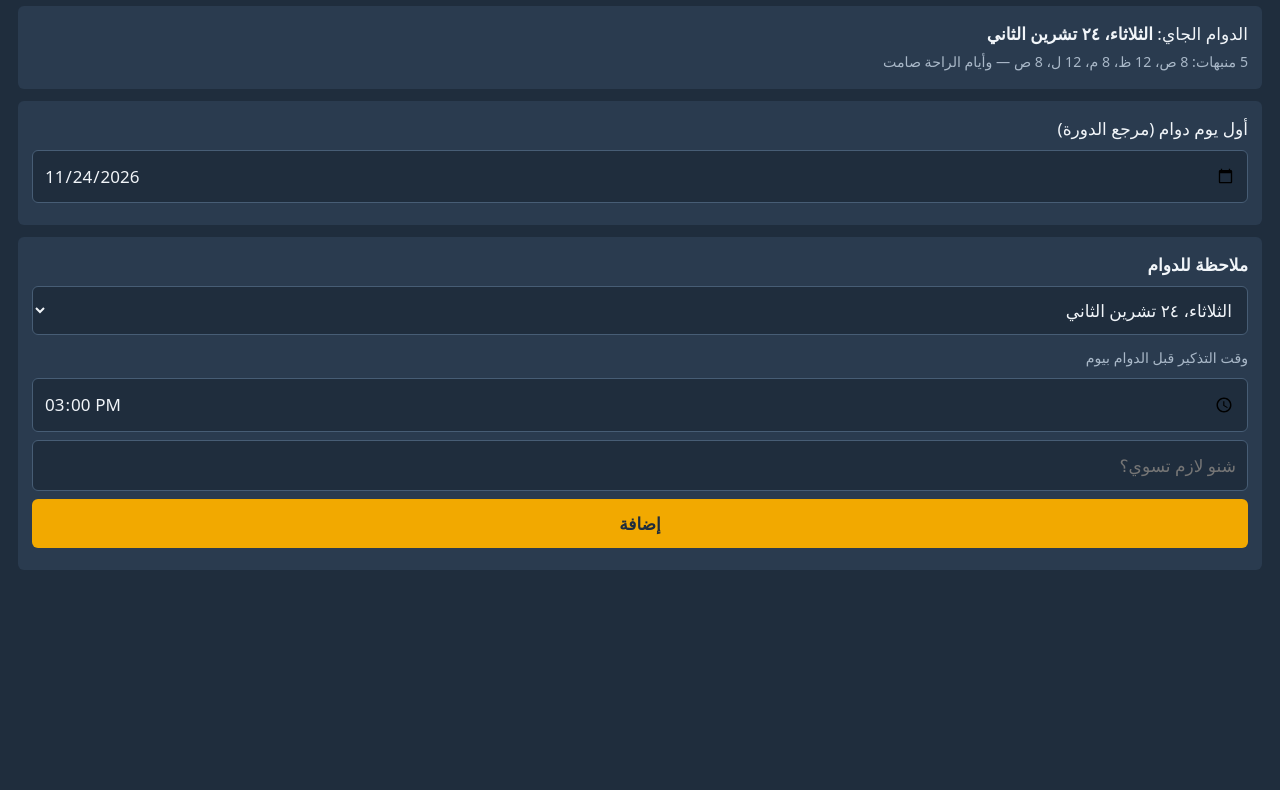
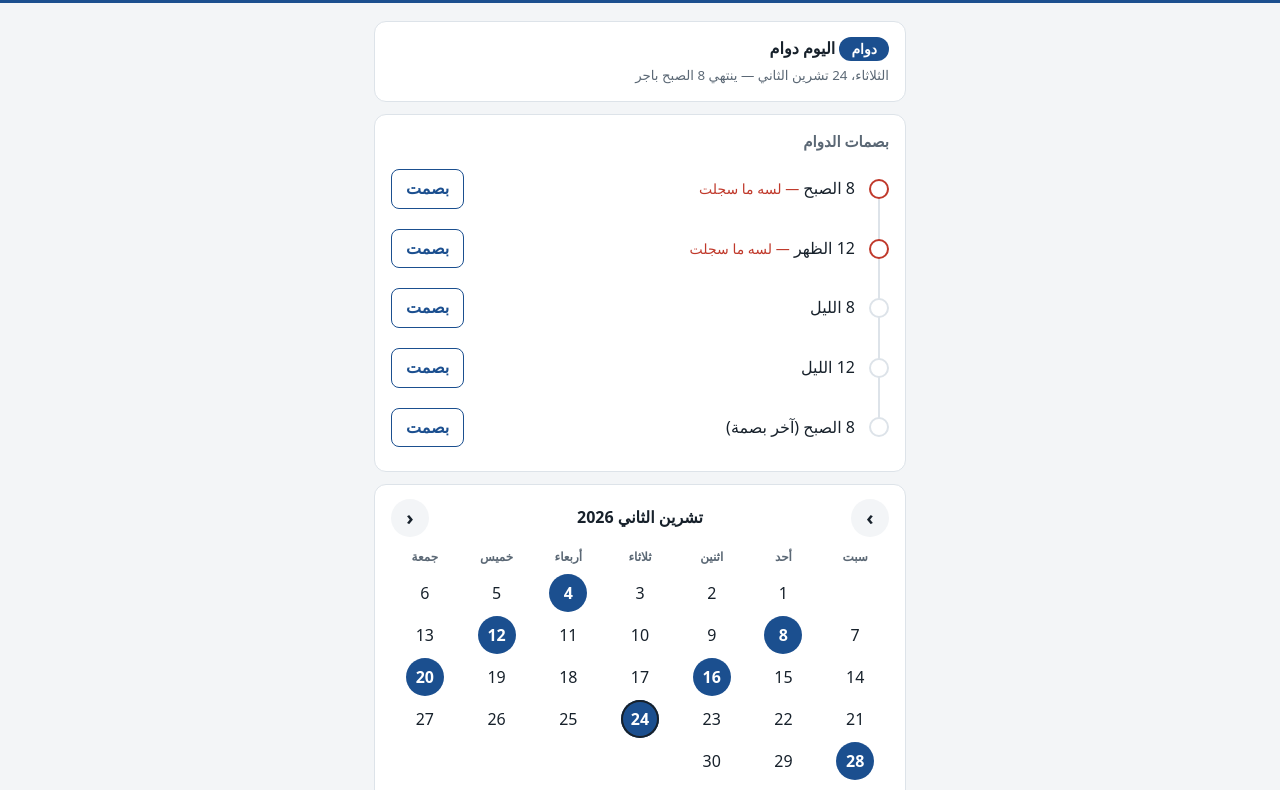
Before and after one commit to memo1000rg-cloud/duty-alarm, a plain HTML site: page index.html in a window 1280 px wide. Shown: the part 61-851 px from the top of the page. Before the commit the page ends 800 px from the top, so only its background shows below. Drawn offline with Linux system fonts and the light colour scheme.

Commit message:
Add files via upload

```diff
--- a/AndroidManifest.xml
+++ b/AndroidManifest.xml
@@ -4,7 +4,7 @@
     <uses-permission android:name="android.permission.FOREGROUND_SERVICE"/>
     <uses-permission android:name="android.permission.FOREGROUND_SERVICE_MEDIA_PLAYBACK"/>
     <uses-permission android:name="android.permission.USE_FULL_SCREEN_INTENT"/>
-    <application android:label="منبه الدوام" android:theme="@android:style/Theme.DeviceDefault.NoActionBar">
+    <application android:label="منبه الدوام" android:icon="@mipmap/ic_launcher" android:roundIcon="@mipmap/ic_launcher" android:theme="@android:style/Theme.DeviceDefault.NoActionBar">
         <activity android:name=".MainActivity" android:exported="true" android:showWhenLocked="true" android:turnScreenOn="true">
             <intent-filter>
                 <action android:name="android.intent.action.MAIN"/>
--- /dev/null
+++ b/ic_launcher.xml
@@ -0,0 +1,4 @@
+<adaptive-icon xmlns:android="http://schemas.android.com/apk/res/android">
+    <background android:drawable="@drawable/ic_bg"/>
+    <foreground android:drawable="@drawable/ic_fg"/>
+</adaptive-icon>
--- a/index.html
+++ b/index.html
@@ -1,39 +1,99 @@
-<!doctype html><html lang=ar dir=rtl><meta charset=utf-8><meta name=viewport content="width=device-width,initial-scale=1">
+<!doctype html><html lang=ar dir=rtl><meta charset=utf-8><meta name=viewport content="width=device-width,initial-scale=1,viewport-fit=cover">
+<title>منبه الدوام</title>
 <style>
-body{margin:0;padding:18px;font:17px/1.6 system-ui,sans-serif;background:#1f2d3d;color:#f1f5f9}
-h1{font-size:22px;margin:0 0 14px}
-.c{background:#2a3b4f;border-radius:6px;padding:14px;margin:12px 0}
-input,select,button{display:block;width:100%;box-sizing:border-box;font:inherit;padding:11px;margin:8px 0;border:1px solid #475d75;border-radius:6px;background:#1f2d3d;color:inherit}
-button{background:#f2a900;color:#1f2d3d;border:0;font-weight:700}
-small{color:#a9b8c8}
+:root{--bg:#f3f5f7;--s:#fff;--ink:#17212b;--mu:#5b6875;--ln:#dde3e9;--pr:#1b4f8f;--on:#fff;--ok:#1c8a4e;--lt:#c0392b;--wn:#b7791f}
+@media(prefers-color-scheme:dark){:root{--bg:#10161c;--s:#19222b;--ink:#e7edf2;--mu:#93a1ae;--ln:#2a3642;--pr:#7db3f2;--on:#0d1b2a;--ok:#4cc17f;--lt:#ff8f80;--wn:#e3b04b}}
+*{box-sizing:border-box}
+body{margin:0;background:var(--bg);color:var(--ink);font:16px/1.6 system-ui,sans-serif}
+header{background:var(--pr);color:var(--on);padding:calc(16px + env(safe-area-inset-top,0px)) 18px 16px}
+header h1{margin:0;font-size:20px}
+main{max-width:560px;margin:0 auto;padding:6px 14px 28px}
+.c{background:var(--s);border:1px solid var(--ln);border-radius:12px;padding:14px 16px;margin:12px 0}
+h2{margin:0 0 6px;font-size:15px;color:var(--mu);font-weight:600}
+small{color:var(--mu)}
+input,button{font:inherit;color:inherit}
+input{width:100%;padding:10px 12px;margin:6px 0;border:1px solid var(--ln);border-radius:8px;background:var(--bg)}
+button{border:0;border-radius:8px;padding:10px 16px;font-weight:600}
+.b{background:var(--pr);color:var(--on);width:100%;margin-top:8px}
+.o{background:none;border:1px solid var(--pr);color:var(--pr)}
+.chip{display:inline-block;padding:1px 12px;border-radius:99px;font-size:14px;font-weight:700;background:var(--pr);color:var(--on)}
+.chip.r{background:none;border:1px solid var(--ok);color:var(--ok)}
+.chip.v{background:none;border:1px solid var(--wn);color:var(--wn)}
+.p{position:relative;display:flex;align-items:center;gap:10px;padding:10px 34px 10px 0}
+.p::before{content:"";position:absolute;right:9px;top:0;bottom:0;width:2px;background:var(--ln)}
+.p:first-of-type::before{top:50%}.p:last-child::before{bottom:50%}
+.p i{position:absolute;right:0;top:50%;margin-top:-10px;width:20px;height:20px;border-radius:50%;background:var(--s);border:2px solid var(--ln)}
+.p.n i{border-color:var(--pr)}.p.d i{background:var(--ok);border-color:var(--ok)}.p.l i{border-color:var(--lt)}
+.p span{flex:1}.p.d span{color:var(--mu)}.p em{color:var(--lt);font-style:normal;font-size:14px}
+.p button{padding:6px 14px;background:none;border:1px solid var(--pr);color:var(--pr)}
+.p.d button{border-color:var(--ok);color:var(--ok)}
+.m{display:flex;align-items:center;justify-content:space-between;margin-bottom:6px}
+.m button{width:38px;height:38px;padding:0;background:var(--bg);color:var(--ink);border-radius:50%;font-size:20px}
+.g{display:grid;grid-template-columns:repeat(7,1fr);gap:4px;text-align:center}
+.g b{font-size:12px;color:var(--mu);font-weight:600;padding:4px 0}
+.g i{font-style:normal;width:38px;height:38px;line-height:38px;border-radius:50%;margin:auto}
+.g .u{background:var(--pr);color:var(--on);font-weight:700}
+.g .v{background:none;border:2px dashed var(--wn);color:var(--wn);line-height:34px}
+.g .t{box-shadow:inset 0 0 0 2px var(--ink)}
+.g .s{outline:2px solid var(--pr);outline-offset:2px}
+summary{color:var(--mu)}
 </style>
-<h1>منبه الدوام</h1>
+<header><h1>منبه الدوام</h1></header>
+<main>
 <div class=c id=nx></div>
-<div class=c><label>أول يوم دوام (مرجع الدورة)<input type=date id=a></label></div>
-<div class=c><b>ملاحظة للدوام</b>
-<select id=d></select>
-<label><small>وقت التذكير قبل الدوام بيوم</small><input type=time id=r value=15:00></label>
-<input id=t placeholder="شنو لازم تسوي؟"><button onclick=add()>إضافة</button></div>
+<div class=c id=pk></div>
+<div class=c><div class=m><button onclick=mv(-1)>›</button><b id=mt></b><button onclick=mv(1)>‹</button></div>
+<div class=g id=cal></div>
+<p><small id=cl></small><br><small>● دوام &nbsp; ◌ إجازة (المنبهات موقوفة)</small></p>
+<div id=sp></div></div>
+<div class=c><h2>ملاحظة للدوام الجاي</h2><small id=nh></small>
+<label><small>وقت التذكير (قبل الدوام بيوم)</small><input type=time id=r value=15:00></label>
+<input id=t placeholder="شنو لازم تسوي؟"><button class=b onclick=add()>إضافة</button></div>
 <div id=l></div>
+<details class=c><summary>إعدادات الدورة</summary><label><small>أول يوم دوام (مرجع الدورة)</small><input type=date id=a></label></details>
+</main>
 <script>
 const D=864e5,$=i=>document.getElementById(i),S=localStorage;
-let A=S.a||'2026-11-24',N=JSON.parse(S.n||'[]');
+let A=S.a||'2026-11-24',N=JSON.parse(S.n||'[]'),K=JSON.parse(S.p||'{}'),V=JSON.parse(S.v||'{}'),M=0,Z='';
+const ky=d=>d.getFullYear()+'-'+String(d.getMonth()+1).padStart(2,'0')+'-'+String(d.getDate()).padStart(2,'0');
 const day=n=>{const d=new Date(A+'T00:00');d.setDate(d.getDate()+4*n);return d};
 const at=(d,h,m,o)=>{const x=new Date(d);x.setDate(x.getDate()+o);x.setHours(h,m,0,0);return x};
-const fmt=d=>d.toLocaleDateString('ar-IQ',{weekday:'long',day:'numeric',month:'long'});
+const F='ar-IQ-u-nu-latn',fmt=d=>d.toLocaleDateString(F,{weekday:'long',day:'numeric',month:'long'});
 const L=['8 الصبح','12 الظهر','8 الليل','12 الليل','8 الصبح (آخر بصمة)'],P=[[8,0,0],[12,0,0],[20,0,0],[0,0,1],[8,0,1]];
-const cur=()=>{const t=new Date();t.setHours(0,0,0,0);return Math.max(0,Math.ceil((t-day(0))/(4*D)-1e-6))};
+const mid=()=>{const t=new Date();t.setHours(0,0,0,0);return t};
+const cur=()=>{let n=Math.max(0,Math.floor((mid()-day(0))/(4*D))-1);while(at(day(n),9,0,1)<=Date.now())n++;return n};
+const tn=()=>{const c=cur();return mid()>=day(c)?c+1:c};
+const lv=n=>V[ky(day(n))];
 function sync(){const it=[];
- for(let n=0;n<40;n++)P.forEach((p,i)=>it.push({t:+at(day(n),p[0],p[1],p[2]),title:'بصمة '+L[i],alarm:true}));
- N.forEach(x=>{const [h,m]=x.r.split(':');it.push({t:+at(day(x.n),+h,+m,-1),title:'تذكير: دوامك باجر — '+x.x,alarm:false})});
+ for(let n=0;n<40;n++)if(!lv(n))P.forEach((p,i)=>it.push({t:+at(day(n),p[0],p[1],p[2]),title:'بصمة '+L[i],alarm:true}));
+ N.forEach(x=>{if(lv(x.n))return;const [h,m]=x.r.split(':');it.push({t:+at(day(x.n),+h,+m,-1),title:'تذكير: دوامك باجر — '+x.x,alarm:false})});
  try{Android.sync(JSON.stringify(it.filter(i=>i.t>Date.now())))}catch(e){}}
-function render(){const c=cur();$('a').value=A;
- $('nx').innerHTML='الدوام الجاي: <b>'+fmt(day(c))+'</b><br><small>5 منبهات: 8 ص، 12 ظ، 8 م، 12 ل، 8 ص — وأيام الراحة صامت</small>';
- $('d').innerHTML=[0,1,2,3,4,5].map(i=>'<option value='+(c+i)+'>'+fmt(day(c+i))+'</option>').join('');
- $('l').innerHTML=N.map((x,i)=>'<div class=c>'+fmt(day(x.n))+' — تذكير '+x.r+'<br>'+x.x.replace(/</g,'&lt;')+'<button onclick=del('+i+')>حذف</button></div>').join('');
- sync()}
-function add(){const x=$('t').value.trim();if(!x)return;N.push({n:+$('d').value,r:$('r').value||'15:00',x});S.n=JSON.stringify(N);$('t').value='';render()}
-function del(i){N.splice(i,1);S.n=JSON.stringify(N);render()}
-$('a').onchange=e=>{A=e.target.value;S.a=A;render()};
-render();
+function render(){const c=cur(),dd=day(c),t=mid(),act=t>=dd,off=lv(c);
+ if(N.some(x=>x.n<c)){N=N.filter(x=>x.n>=c);S.n=JSON.stringify(N)}
+ $('a').value=A;
+ $('nx').innerHTML='<span class="chip '+(off?'v':act?'':'r')+'">'+(off?'إجازة':act?'دوام':'راحة')+'</span> <b>'+(off&&act?'اليوم إجازة':act?(t>dd?'دوامك لسه شغّال':'اليوم دوام'):'اليوم راحة')+'</b><br><small>'+(act?fmt(dd)+(t>dd?' — آخر بصمة اليوم 8 الصبح':' — ينتهي 8 الصبح باجر'):'الدوام الجاي: '+fmt(dd)+' — باقي '+Math.round((dd-t)/D)+' يوم')+(off?'<br>المنبهات موقوفة لهذا الدوام (إجازة)':'')+'</small>';
+ $('pk').style.display=act&&!off?'':'none';
+ let nf=-1;P.forEach((p,i)=>{if(nf<0&&!K[c+'-'+i])nf=i});
+ $('pk').innerHTML='<h2>بصمات الدوام</h2>'+P.map((p,i)=>{const dn=K[c+'-'+i],lt=!dn&&at(dd,p[0],p[1],p[2])<=Date.now();
+  return '<div class="p '+(dn?'d':lt?'l':i==nf?'n':'')+'"><i></i><span>'+L[i]+(lt?' <em>— لسه ما سجلت</em>':'')+'</span><button onclick=tg('+c+','+i+')>'+(dn?'✓ بصمت':'بصمت')+'</button></div>'}).join('');
+ const m=new Date(t.getFullYear(),t.getMonth()+M,1),nd=new Date(m.getFullYear(),m.getMonth()+1,0).getDate(),ds=[];
+ let h='';['سبت','أحد','اثنين','ثلاثاء','أربعاء','خميس','جمعة'].forEach(x=>h+='<b>'+x+'</b>');
+ for(let i=0;i<(m.getDay()+1)%7;i++)h+='<i></i>';
+ for(let d=1;d<=nd;d++){const x=new Date(m.getFullYear(),m.getMonth(),d),k=Math.round((x-day(0))/D),u=((k%4)+4)%4==0,kk=ky(x),v=u&&V[kk];
+  if(u)ds.push(d+(v?' (إجازة)':''));
+  h+='<i class="'+[u?'u':'',v?'v':'',+x==+t?'t':'',kk==Z?'s':''].join(' ')+'"'+(u?' onclick="sel(\''+kk+'\')"':'')+'>'+d+'</i>'}
+ $('cal').innerHTML=h;$('mt').textContent=m.toLocaleDateString(F,{month:'long',year:'numeric'});
+ $('cl').textContent='أيام الدوام: '+ds.join('، ');
+ $('sp').innerHTML=Z?'<b>'+fmt(new Date(Z+'T00:00'))+'</b> — '+(V[Z]?'إجازة':'دوام')+'<button class="b'+(V[Z]?' o':'')+'" onclick=lvT()>'+(V[Z]?'إلغاء الإجازة (رجّع المنبهات)':'خذ إجازة (كتم المنبهات)')+'</button>':'<small>اضغط على يوم دوام حتى تسوي له إجازة</small>';
+ const q=tn();$('nh').innerHTML='<br>للدوام: '+fmt(day(q))+(lv(q)?' — إجازة، التذكير موقوف':'');
+ $('l').innerHTML=N.map((x,i)=>'<div class=c><b>'+x.x.replace(/</g,'&lt;')+'</b><br><small>للدوام: '+fmt(day(x.n))+' · تذكير '+x.r+' قبله بيوم'+(lv(x.n)?' · إجازة (موقوف)':'')+'</small><br><button class=o onclick=del('+i+')>حذف</button></div>').join('')}
+function upd(){render();sync()}
+function mv(d){M+=d;render()}
+function sel(k){Z=Z==k?'':k;render()}
+function lvT(){V[Z]?delete V[Z]:V[Z]=1;S.v=JSON.stringify(V);upd()}
+function tg(n,i){const k=n+'-'+i;K[k]?delete K[k]:K[k]=1;S.p=JSON.stringify(K);render()}
+function add(){const x=$('t').value.trim();if(!x)return;N.push({n:tn(),r:$('r').value||'15:00',x});S.n=JSON.stringify(N);$('t').value='';upd()}
+function del(i){N.splice(i,1);S.n=JSON.stringify(N);upd()}
+$('a').onchange=e=>{A=e.target.value;S.a=A;M=0;upd()};
+upd();
 </script>
```
Also changed, not shown: ic_bg.png (added), ic_fg.png (added).
